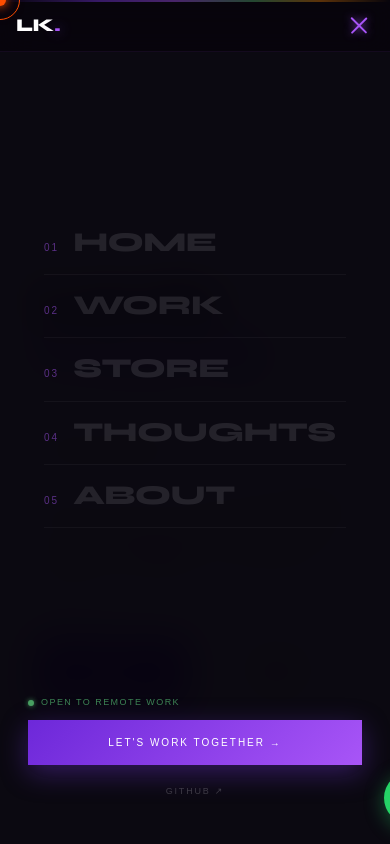
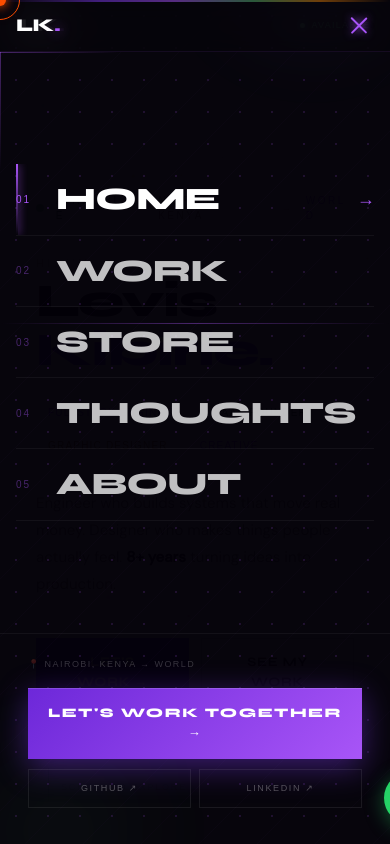
Before and after one commit to Levikib/levo-portfolio, a Next.js app: page / in a window 390 px wide. Both pictures are taken after a click on the button "Menu". Shown: the top 844 px of the page. Built offline with nearby package versions, Linux system fonts and the light colour scheme; a web font is replaced by a local one.

Commit message:
feat: premium mobile nav + marquee speed + work toggle mobile

```diff
--- a/src/components/layout/Nav.tsx
+++ b/src/components/layout/Nav.tsx
@@ -1,20 +1,79 @@
 "use client";
-import { useState, useEffect } from "react";
+import { useState, useEffect, useRef } from "react";
 import Link from "next/link";
 import { usePathname } from "next/navigation";
 
 const LINKS = [
-  { label: "Home",     href: "/" },
-  { label: "Work",     href: "/work" },
-  { label: "Store",    href: "/store" },
-  { label: "Thoughts", href: "/blog" },
-  { label: "About",    href: "/about" },
+  { label: "Home",     href: "/",       accent: "#a855f7" },
+  { label: "Work",     href: "/work",   accent: "#4ead6a" },
+  { label: "Store",    href: "/store",  accent: "#d97706" },
+  { label: "Thoughts", href: "/blog",   accent: "#e11d48" },
+  { label: "About",    href: "/about",  accent: "#0891b2" },
 ];
+
+// Animated grid background for overlay
+function GridBackground() {
+  return (
+    <div style={{
+      position: "absolute", inset: 0, zIndex: 0, overflow: "hidden", pointerEvents: "none",
+    }}>
+      {/* Dot grid */}
+      <div style={{
+        position: "absolute", inset: 0,
+        backgroundImage: "radial-gradient(rgba(168,85,247,0.15) 1px, transparent 1px)",
+        backgroundSize: "32px 32px",
+      }}/>
+      {/* Diagonal scan lines */}
+      <div style={{
+        position: "absolute", inset: 0,
+        backgroundImage: "repeating-linear-gradient(135deg, transparent, transparent 40px, rgba(168,85,247,0.02) 40px, rgba(168,85,247,0.02) 41px)",
+      }}/>
+      {/* Radial purple glow — top right */}
+      <div style={{
+        position: "absolute", top: "-20%", right: "-10%",
+        width: "60vw", height: "60vw",
+        background: "radial-gradient(circle, rgba(124,58,237,0.18) 0%, transparent 65%)",
+        filter: "blur(40px)",
+      }}/>
+      {/* Green glow — bottom left */}
+      <div style={{
+        position: "absolute", bottom: "-10%", left: "-10%",
+        width: "50vw", height: "50vw",
+        background: "radial-gradient(circle, rgba(78,173,106,0.1) 0%, transparent 65%)",
+        filter: "blur(50px)",
+      }}/>
+      {/* Animated beam */}
+      <div style={{
+        position: "absolute", left: 0, right: 0, height: "1px",
+        background: "linear-gradient(90deg, transparent, rgba(168,85,247,0.4), transparent)",
+        animation: "navBeam 4s ease-in-out infinite",
+        top: "30%",
+      }}/>
+      {/* Corner accent — top left */}
+      <div style={{
+        position: "absolute", top: 52, left: 0,
+        width: "1px", height: "120px",
+        background: "linear-gradient(to bottom, #a855f7, transparent)",
+        opacity: 0.4,
+      }}/>
+      <div style={{
+        position: "absolute", top: 52, left: 0,
+        height: "1px", width: "120px",
+        background: "linear-gradient(to right, #a855f7, transparent)",
+        opacity: 0.4,
+      }}/>
+    </div>
+  );
+}
 
 export default function Nav() {
   const [scrolled, setScrolled] = useState(false);
   const [open, setOpen]         = useState(false);
+  const [hovered, setHovered]   = useState<string | null>(null);
   const pathname = usePathname();
+
+  // Auto-close menu on route change
+  useEffect(() => { setOpen(false); }, [pathname]);
 
   useEffect(() => {
     const fn = () => setScrolled(window.scrollY > 12);
@@ -34,134 +93,87 @@ export default function Nav() {
         position: "fixed", top: 0, left: 0, right: 0, zIndex: 9990,
         height: "52px",
         display: "flex", alignItems: "center",
-        padding: "0 28px",
-        background: scrolled ? "rgba(6,4,10,0.92)" : "rgba(6,4,10,0.7)",
-        backdropFilter: "blur(18px)", WebkitBackdropFilter: "blur(18px)",
-        borderBottom: `1px solid ${scrolled ? "rgba(168,85,247,0.18)" : "rgba(168,85,247,0.08)"}`,
-        boxShadow: scrolled ? "0 1px 40px rgba(0,0,0,0.6), 0 0 0 0.5px rgba(168,85,247,0.1)" : "none",
+        padding: "0 20px",
+        background: scrolled ? "rgba(6,4,10,0.95)" : "rgba(6,4,10,0.75)",
+        backdropFilter: "blur(20px)", WebkitBackdropFilter: "blur(20px)",
+        borderBottom: `1px solid ${scrolled ? "rgba(168,85,247,0.2)" : "rgba(168,85,247,0.08)"}`,
+        boxShadow: scrolled ? "0 2px 40px rgba(0,0,0,0.7)" : "none",
         transition: "all 0.4s cubic-bezier(0.16,1,0.3,1)",
       }}>
         {/* Rainbow thread */}
         <div style={{
-          position:"absolute", top:0, left:0, right:0, height:"1.5px",
-          background:"linear-gradient(90deg, transparent 0%, #7c3aed 25%, #a855f7 45%, #4ead6a 65%, #d97706 82%, transparent 100%)",
-          opacity: scrolled ? 0.9 : 0.4,
-          transition:"opacity 0.4s",
+          position: "absolute", top: 0, left: 0, right: 0, height: "1.5px",
+          background: "linear-gradient(90deg, transparent 0%, #7c3aed 25%, #a855f7 45%, #4ead6a 65%, #d97706 82%, transparent 100%)",
+          opacity: scrolled ? 1 : 0.5,
+          transition: "opacity 0.4s",
         }}/>
 
         {/* Logo */}
         <Link href="/" onClick={() => setOpen(false)}
-          style={{ textDecoration:"none", flexShrink:0, marginRight:"auto" }}>
-          <span style={{
-            fontFamily:"var(--font-display)", fontWeight:800,
-            fontSize:"18px", letterSpacing:"-0.02em", color:"white",
-          }}>
-            LK<span style={{ color:"#a855f7", textShadow:"0 0 12px rgba(168,85,247,0.8)" }}>.</span>
+          style={{ textDecoration: "none", flexShrink: 0, marginRight: "auto" }}>
+          <span style={{ fontFamily: "var(--font-display)", fontWeight: 800, fontSize: "18px", letterSpacing: "-0.02em", color: "white" }}>
+            LK<span style={{ color: "#a855f7", textShadow: "0 0 12px rgba(168,85,247,0.9)" }}>.</span>
           </span>
         </Link>
 
-        {/* Desktop links — centered absolutely */}
-        <div className="nav-links" style={{
-          position:"absolute", left:"50%", transform:"translateX(-50%)",
-          display:"flex", alignItems:"center",
-        }}>
+        {/* Desktop links */}
+        <div className="nav-links" style={{ position: "absolute", left: "50%", transform: "translateX(-50%)", display: "flex", alignItems: "center" }}>
           {LINKS.map(({ label, href }) => {
             const active = pathname === href;
             return (
               <Link key={label} href={href}
                 style={{
-                  fontFamily:"var(--font-mono)", fontSize:"10px",
-                  letterSpacing:"0.18em", textTransform:"uppercase",
-                  textDecoration:"none", padding:"6px 14px",
+                  fontFamily: "var(--font-mono)", fontSize: "10px",
+                  letterSpacing: "0.18em", textTransform: "uppercase",
+                  textDecoration: "none", padding: "6px 14px",
                   color: active ? "white" : "rgba(255,255,255,0.42)",
-                  position:"relative", transition:"color 0.2s",
-                  display:"flex", flexDirection:"column", alignItems:"center", gap:"3px",
+                  position: "relative", transition: "color 0.2s",
+                  display: "flex", flexDirection: "column", alignItems: "center", gap: "3px",
                 }}
-                onMouseEnter={e => { if (!active) (e.currentTarget as HTMLElement).style.color="rgba(255,255,255,0.85)"; }}
-                onMouseLeave={e => { if (!active) (e.currentTarget as HTMLElement).style.color="rgba(255,255,255,0.42)"; }}
+                onMouseEnter={e => { if (!active) (e.currentTarget as HTMLElement).style.color = "rgba(255,255,255,0.85)"; }}
+                onMouseLeave={e => { if (!active) (e.currentTarget as HTMLElement).style.color = "rgba(255,255,255,0.42)"; }}
               >
                 {label}
                 <span style={{
-                  height:"1px",
+                  height: "1px", borderRadius: "1px",
                   width: active ? "100%" : "0",
-                  background:"linear-gradient(90deg, transparent, #a855f7, transparent)",
-                  boxShadow:"0 0 6px #a855f7",
-                  transition:"width 0.3s cubic-bezier(0.16,1,0.3,1)",
-                  borderRadius:"1px",
+                  background: "linear-gradient(90deg, transparent, #a855f7, transparent)",
+                  boxShadow: "0 0 6px #a855f7",
+                  transition: "width 0.3s cubic-bezier(0.16,1,0.3,1)",
                 }}/>
               </Link>
             );
           })}
         </div>
 
-        {/* Right — desktop only */}
-        <div className="nav-right" style={{ display:"flex", alignItems:"center", gap:"14px", marginLeft:"auto" }}>
-          <div style={{ display:"flex", alignItems:"center", gap:"5px" }}>
-            <span style={{
-              width:"5px", height:"5px", borderRadius:"50%",
-              background:"#4ead6a", boxShadow:"0 0 6px #4ead6a",
-              animation:"navBlink 2.5s ease-in-out infinite", flexShrink:0,
-            }}/>
-            <span style={{
-              fontFamily:"var(--font-mono)", fontSize:"9px",
-              letterSpacing:"0.14em", color:"rgba(78,173,106,0.8)",
-              textTransform:"uppercase",
-            }}>Available</span>
+        {/* Desktop right */}
+        <div className="nav-right" style={{ display: "flex", alignItems: "center", gap: "14px", marginLeft: "auto" }}>
+          <div style={{ display: "flex", alignItems: "center", gap: "5px" }}>
+            <span style={{ width: "5px", height: "5px", borderRadius: "50%", background: "#4ead6a", boxShadow: "0 0 6px #4ead6a", animation: "navBlink 2.5s ease-in-out infinite" }}/>
+            <span style={{ fontFamily: "var(--font-mono)", fontSize: "9px", letterSpacing: "0.14em", color: "rgba(78,173,106,0.8)", textTransform: "uppercase" }}>Available</span>
           </div>
-
           <a href="#contact"
-            style={{
-              fontFamily:"var(--font-mono)", fontSize:"10px",
-              letterSpacing:"0.14em", textTransform:"uppercase",
-              textDecoration:"none", color:"white",
-              padding:"7px 16px",
-              border:"1px solid rgba(168,85,247,0.45)",
-              background:"rgba(124,58,237,0.12)",
-              transition:"all 0.25s",
-              whiteSpace:"nowrap",
-            }}
-            onMouseEnter={e => {
-              const el = e.currentTarget as HTMLElement;
-              el.style.background="rgba(124,58,237,0.85)";
-              el.style.borderColor="#a855f7";
-              el.style.boxShadow="0 0 18px rgba(168,85,247,0.35)";
-            }}
-            onMouseLeave={e => {
-              const el = e.currentTarget as HTMLElement;
-              el.style.background="rgba(124,58,237,0.12)";
-              el.style.borderColor="rgba(168,85,247,0.45)";
-              el.style.boxShadow="none";
-            }}
+            style={{ fontFamily: "var(--font-mono)", fontSize: "10px", letterSpacing: "0.14em", textTransform: "uppercase", textDecoration: "none", color: "white", padding: "7px 16px", border: "1px solid rgba(168,85,247,0.45)", background: "rgba(124,58,237,0.12)", transition: "all 0.25s", whiteSpace: "nowrap" }}
+            onMouseEnter={e => { const el = e.currentTarget as HTMLElement; el.style.background = "rgba(124,58,237,0.85)"; el.style.borderColor = "#a855f7"; el.style.boxShadow = "0 0 18px rgba(168,85,247,0.35)"; }}
+            onMouseLeave={e => { const el = e.currentTarget as HTMLElement; el.style.background = "rgba(124,58,237,0.12)"; el.style.borderColor = "rgba(168,85,247,0.45)"; el.style.boxShadow = "none"; }}
           >Let&apos;s Work</a>
         </div>
 
-        {/* Hamburger — mobile only */}
-        <button
-          className="nav-burger"
-          onClick={() => setOpen(o => !o)}
-          aria-label={open ? "Close menu" : "Open menu"}
-          style={{
-            background:"transparent", border:"none",
-            cursor:"pointer", marginLeft:"auto",
-            padding:"8px 4px",
-            display:"none", flexDirection:"column", gap:"5px",
-          }}
+        {/* Hamburger */}
+        <button className="nav-burger" onClick={() => setOpen(o => !o)} aria-label="Menu"
+          style={{ background: "transparent", border: "none", cursor: "pointer", marginLeft: "auto", padding: "8px 4px", display: "none", flexDirection: "column", gap: "5px", position: "relative", zIndex: 9991 }}
         >
-          {[0,1,2].map(i => (
+          {[0, 1, 2].map(i => (
             <span key={i} style={{
-              display:"block",
+              display: "block",
               width: i === 1 ? (open ? "22px" : "13px") : "22px",
-              height:"1.5px",
-              background: open ? "#a855f7" : "rgba(255,255,255,0.65)",
-              borderRadius:"1px",
-              transition:"all 0.3s cubic-bezier(0.16,1,0.3,1)",
-              transform: open
-                ? i===0 ? "rotate(45deg) translate(4.5px, 4.5px)"
-                : i===2 ? "rotate(-45deg) translate(4.5px,-4.5px)"
-                : "none"
-                : "none",
-              opacity: open && i===1 ? 0 : 1,
-              boxShadow: open ? "0 0 8px rgba(168,85,247,0.8)" : "none",
+              height: "1.5px",
+              background: open ? "#a855f7" : "rgba(255,255,255,0.7)",
+              borderRadius: "1px",
+              transition: "all 0.35s cubic-bezier(0.16,1,0.3,1)",
+              transform: open ? (i === 0 ? "rotate(45deg) translate(4.5px,4.5px)" : i === 2 ? "rotate(-45deg) translate(4.5px,-4.5px)" : "none") : "none",
+              opacity: open && i === 1 ? 0 : 1,
+              boxShadow: open ? "0 0 8px rgba(168,85,247,0.9)" : "none",
             }}/>
           ))}
         </button>
@@ -169,75 +181,129 @@ export default function Nav() {
 
       {/* ─── MOBILE OVERLAY ─── */}
       <div style={{
-        position:"fixed", inset:0, zIndex:9980,
-        background:"rgba(4,2,10,0.97)",
-        backdropFilter:"blur(20px)", WebkitBackdropFilter:"blur(20px)",
-        display:"flex", flexDirection:"column",
-        padding:"72px 28px 36px",
+        position: "fixed", inset: 0, zIndex: 9985,
+        background: "rgba(3,1,8,0.98)",
+        display: "flex", flexDirection: "column",
+        padding: "0",
         transform: open ? "translateX(0)" : "translateX(100%)",
-        transition:"transform 0.42s cubic-bezier(0.16,1,0.3,1)",
-        overflowY:"auto",
+        transition: "transform 0.45s cubic-bezier(0.16,1,0.3,1)",
+        overflowY: "auto",
       }}>
-        <nav style={{ flex:1, display:"flex", flexDirection:"column", justifyContent:"center" }}>
-          {LINKS.map(({ label, href }, i) => (
+        <GridBackground />
+
+        {/* Top bar inside overlay */}
+        <div style={{
+          position: "relative", zIndex: 2,
+          height: "52px", display: "flex", alignItems: "center",
+          padding: "0 20px",
+          borderBottom: "1px solid rgba(168,85,247,0.12)",
+        }}>
+          <span style={{ fontFamily: "var(--font-display)", fontWeight: 800, fontSize: "18px", letterSpacing: "-0.02em", color: "white" }}>
+            LK<span style={{ color: "#a855f7" }}>.</span>
+          </span>
+          <div style={{ marginLeft: "auto", display: "flex", alignItems: "center", gap: "6px" }}>
+            <span style={{ width: "5px", height: "5px", borderRadius: "50%", background: "#4ead6a", boxShadow: "0 0 6px #4ead6a", animation: "navBlink 2.5s ease-in-out infinite" }}/>
+            <span style={{ fontFamily: "var(--font-mono)", fontSize: "9px", letterSpacing: "0.14em", color: "rgba(78,173,106,0.8)", textTransform: "uppercase" }}>Available</span>
+          </div>
+        </div>
+
+        {/* Nav links — VISIBLE, BOLD, BEAUTIFUL */}
+        <nav style={{ flex: 1, display: "flex", flexDirection: "column", justifyContent: "center", padding: "0 28px", position: "relative", zIndex: 2 }}>
+          {LINKS.map(({ label, href, accent }, i) => {
+            const active = pathname === href;
+            return (
               <Link key={label} href={href}
-              onClick={() => setOpen(false)}
                 style={{
-                display:"flex", alignItems:"baseline", gap:"14px",
-                textDecoration:"none", padding:"16px 0",
-                borderBottom:"1px solid rgba(255,255,255,0.04)",
+                  display: "flex", alignItems: "center", gap: "16px",
+                  textDecoration: "none",
+                  padding: "18px 0",
+                  borderBottom: "1px solid rgba(255,255,255,0.05)",
                   opacity: open ? 1 : 0,
-                transform: open ? "translateX(0)" : "translateX(32px)",
-                transition:`opacity 0.4s ${i*0.065}s ease, transform 0.4s ${i*0.065}s cubic-bezier(0.16,1,0.3,1)`,
+                  transform: open ? "translateX(0)" : "translateX(40px)",
+                  transition: `opacity 0.45s ${i * 0.07}s ease, transform 0.45s ${i * 0.07}s cubic-bezier(0.16,1,0.3,1)`,
+                  position: "relative",
+                  overflow: "hidden",
+                }}
+                onTouchStart={e => {
+                  const el = e.currentTarget as HTMLElement;
+                  el.style.background = `${accent}10`;
+                }}
+                onTouchEnd={e => {
+                  const el = e.currentTarget as HTMLElement;
+                  setTimeout(() => { el.style.background = "transparent"; }, 200);
                 }}
               >
+                {/* Active indicator */}
+                {active && (
+                  <div style={{
+                    position: "absolute", left: 0, top: 0, bottom: 0, width: "2px",
+                    background: `linear-gradient(to bottom, ${accent}, transparent)`,
+                    boxShadow: `0 0 8px ${accent}`,
+                  }}/>
+                )}
+                {/* Number */}
                 <span style={{
-                fontFamily:"var(--font-mono)", fontSize:"10px",
-                letterSpacing:"0.2em", color:"rgba(168,85,247,0.5)",
-                flexShrink:0,
-              }}>0{i+1}</span>
-              <span
-                style={{
-                  fontFamily:"var(--font-display)", fontWeight:800,
-                  fontSize:"clamp(26px,7.5vw,42px)", letterSpacing:"-0.02em",
-                  textTransform:"uppercase", color:"rgba(255,255,255,0.1)",
-                  transition:"color 0.2s", lineHeight:1.1,
-                }}
-                onMouseEnter={e => (e.currentTarget as HTMLElement).style.color="rgba(255,255,255,0.88)"}
-                onMouseLeave={e => (e.currentTarget as HTMLElement).style.color="rgba(255,255,255,0.1)"}
-              >{label}</span>
+                  fontFamily: "var(--font-mono)", fontSize: "10px",
+                  letterSpacing: "0.2em",
+                  color: active ? accent : "rgba(168,85,247,0.4)",
+                  flexShrink: 0, minWidth: "24px",
+                }}>0{i + 1}</span>
+                {/* Label — FULLY VISIBLE */}
+                <span style={{
+                  fontFamily: "var(--font-display)", fontWeight: 800,
+                  fontSize: "clamp(28px,8vw,44px)", letterSpacing: "-0.02em",
+                  textTransform: "uppercase",
+                  color: active ? "white" : "rgba(255,255,255,0.75)",
+                  lineHeight: 1.1,
+                  transition: "color 0.2s",
+                }}>{label}</span>
+                {/* Active arrow */}
+                {active && (
+                  <span style={{
+                    marginLeft: "auto", color: accent, fontSize: "18px",
+                    animation: "nudgeDrift 2s ease-in-out infinite",
+                  }}>→</span>
+                )}
               </Link>
-          ))}
+            );
+          })}
         </nav>
 
+        {/* Bottom strip */}
         <div style={{
-          paddingTop:"28px", display:"flex", flexDirection:"column", gap:"10px",
+          position: "relative", zIndex: 2,
+          padding: "24px 28px 36px",
+          borderTop: "1px solid rgba(255,255,255,0.05)",
+          display: "flex", flexDirection: "column", gap: "10px",
           opacity: open ? 1 : 0,
-          transform: open ? "translateY(0)" : "translateY(16px)",
-          transition:"all 0.4s 0.32s ease",
+          transform: open ? "translateY(0)" : "translateY(20px)",
+          transition: "all 0.45s 0.36s ease",
         }}>
-          <div style={{ display:"flex", alignItems:"center", gap:"7px" }}>
-            <span style={{ width:"6px", height:"6px", borderRadius:"50%", background:"#4ead6a", boxShadow:"0 0 6px #4ead6a", animation:"navBlink 2.5s ease-in-out infinite" }}/>
-            <span style={{ fontFamily:"var(--font-mono)", fontSize:"9px", letterSpacing:"0.16em", color:"rgba(78,173,106,0.75)", textTransform:"uppercase" }}>Open to remote work</span>
+          {/* Location tag */}
+          <div style={{ display: "flex", alignItems: "center", gap: "8px", marginBottom: "6px" }}>
+            <span style={{ fontFamily: "var(--font-mono)", fontSize: "9px", letterSpacing: "0.16em", color: "rgba(255,255,255,0.2)", textTransform: "uppercase" }}>📍 Nairobi, Kenya → World</span>
           </div>
+
           <a href="#contact" onClick={() => setOpen(false)}
             style={{
-              fontFamily:"var(--font-mono)", fontSize:"10px",
-              letterSpacing:"0.2em", textTransform:"uppercase",
-              textDecoration:"none", textAlign:"center", color:"white",
-              padding:"15px",
-              background:"linear-gradient(135deg, #6d28d9, #a855f7)",
-              boxShadow:"0 8px 28px rgba(124,58,237,0.35)",
+              fontFamily: "var(--font-display)", fontWeight: 800, fontSize: "13px",
+              letterSpacing: "0.12em", textTransform: "uppercase",
+              textDecoration: "none", textAlign: "center", color: "white",
+              padding: "16px",
+              background: "linear-gradient(135deg, #6d28d9 0%, #a855f7 100%)",
+              boxShadow: "0 8px 32px rgba(124,58,237,0.45), inset 0 1px 0 rgba(255,255,255,0.15)",
+              display: "block",
             }}
           >Let&apos;s Work Together →</a>
+
+          <div style={{ display: "flex", gap: "8px" }}>
             <a href="https://github.com/Levikib" target="_blank" rel="noopener noreferrer"
-            style={{
-              fontFamily:"var(--font-mono)", fontSize:"9px",
-              letterSpacing:"0.2em", textTransform:"uppercase",
-              color:"rgba(255,255,255,0.2)", textDecoration:"none",
-              textAlign:"center", padding:"10px",
-            }}
-          >github ↗</a>
+              style={{ flex: 1, fontFamily: "var(--font-mono)", fontSize: "9px", letterSpacing: "0.18em", textTransform: "uppercase", color: "rgba(255,255,255,0.3)", textDecoration: "none", textAlign: "center", padding: "12px", border: "1px solid rgba(255,255,255,0.08)" }}
+            >GitHub ↗</a>
+            <a href="https://linkedin.com/in/levis-kibirie-6bba13344" target="_blank" rel="noopener noreferrer"
+              style={{ flex: 1, fontFamily: "var(--font-mono)", fontSize: "9px", letterSpacing: "0.18em", textTransform: "uppercase", color: "rgba(255,255,255,0.3)", textDecoration: "none", textAlign: "center", padding: "12px", border: "1px solid rgba(255,255,255,0.08)" }}
+            >LinkedIn ↗</a>
+          </div>
         </div>
       </div>
 
@@ -252,8 +318,20 @@ export default function Nav() {
         }
 
         @keyframes navBlink {
-          0%,100% { opacity:1; box-shadow:0 0 6px #4ead6a; }
-          50%      { opacity:0.2; box-shadow:none; }
+          0%,100% { opacity:1; }
+          50%      { opacity:0.2; }
+        }
+
+        @keyframes navBeam {
+          0%   { opacity:0; transform:translateY(-10px); }
+          20%  { opacity:1; }
+          80%  { opacity:1; }
+          100% { opacity:0; transform:translateY(200px); }
+        }
+
+        @keyframes nudgeDrift {
+          0%,100% { transform:translateX(0); }
+          50%     { transform:translateX(5px); }
         }
       `}</style>
     </>
```
Also changed, not shown: src/app/mobile.css (+116 -0 lines). Lines whose indentation alone changed are shown as unchanged.
